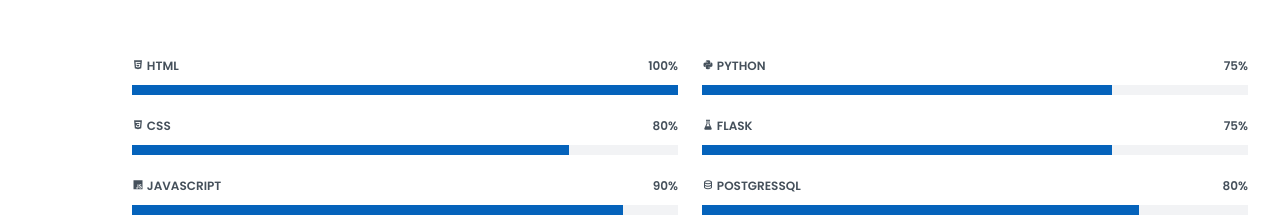
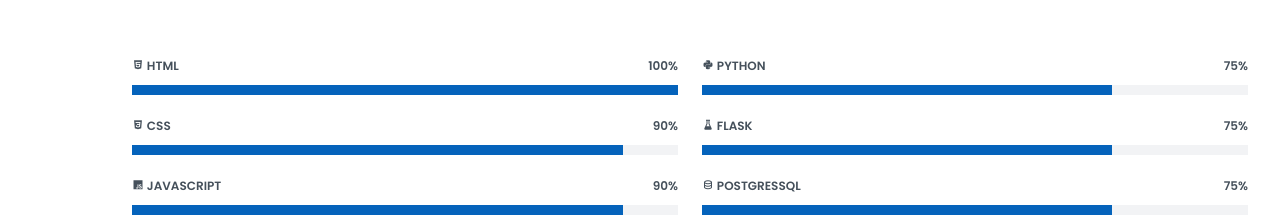
Before and after one commit to Eyad-A/new-portfolio, a plain HTML site: page index.html in a window 1280 px wide. Shown: the part 1489-1713 px from the top of the page. Drawn offline with nearby package versions, Linux system fonts and the light colour scheme.

Commit message:
Update skills

```diff
--- a/index.html
+++ b/index.html
@@ -131,9 +131,9 @@
             </div>
 
             <div class="progress">
-              <span class="skill"><i class="bx bxl-css3"></i> CSS <i class="val">80%</i></span>
+              <span class="skill"><i class="bx bxl-css3"></i> CSS <i class="val">90%</i></span>
               <div class="progress-bar-wrap">
-                <div class="progress-bar" role="progressbar" aria-valuenow="80" aria-valuemin="0" aria-valuemax="100"></div>
+                <div class="progress-bar" role="progressbar" aria-valuenow="90" aria-valuemin="0" aria-valuemax="100"></div>
               </div>
             </div>
 
@@ -177,9 +177,9 @@
             </div>
 
             <div class="progress">
-              <span class="skill"><i class="bx bx-data"></i> PostgresSQL <i class="val">80%</i></span>
+              <span class="skill"><i class="bx bx-data"></i> PostgresSQL <i class="val">75%</i></span>
               <div class="progress-bar-wrap">
-                <div class="progress-bar" role="progressbar" aria-valuenow="80" aria-valuemin="0" aria-valuemax="100"></div>
+                <div class="progress-bar" role="progressbar" aria-valuenow="75" aria-valuemin="0" aria-valuemax="100"></div>
               </div>
             </div>
 
```
